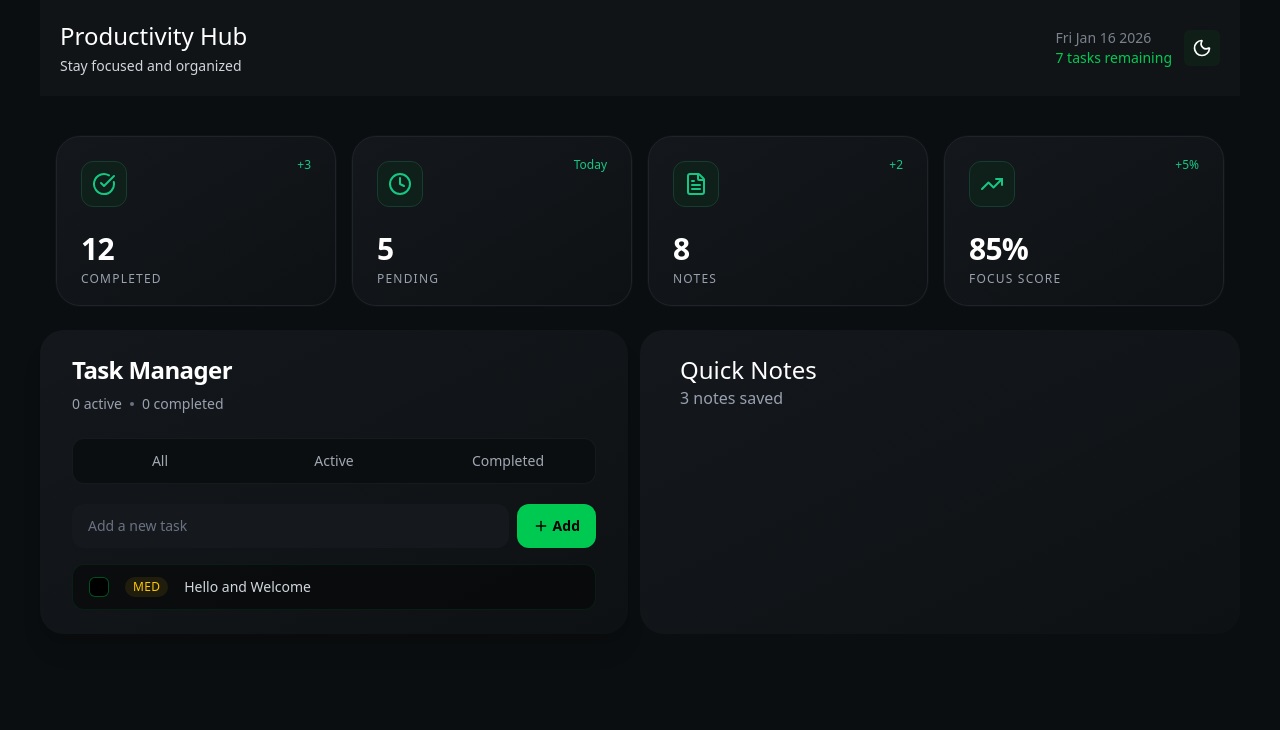
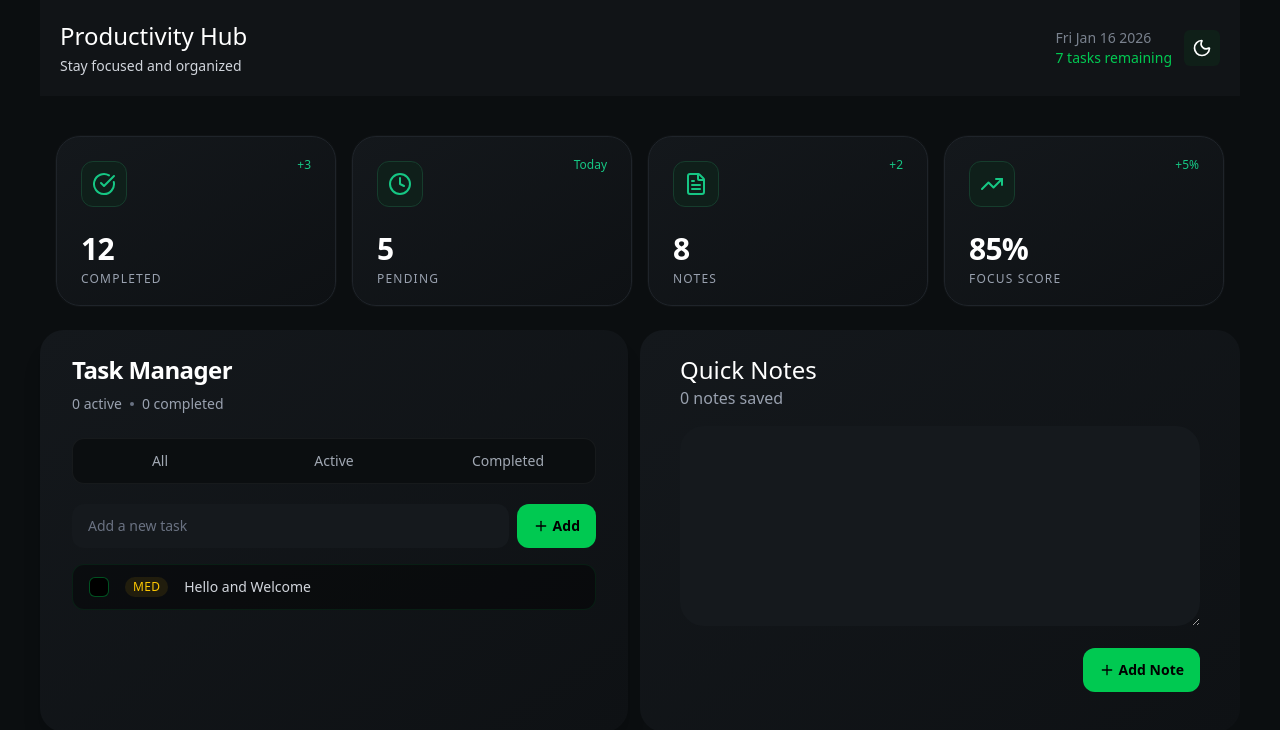
Before and after one commit to Roqeeb-dev/personal-productivity-dashboard, a React (Vite) app: page / in a window 1280 px wide. Shown: the top 730 px of the page. Built offline with nearby package versions, Linux system fonts and the light colour scheme.

Commit message:
added notes prelim functionality

```diff
--- a/src/components/Notes.tsx
+++ b/src/components/Notes.tsx
@@ -1,10 +1,60 @@
+import { useState } from "react";
+import { Plus } from "lucide-react";
+
+interface Note {
+  text: string;
+  timeStamp: Date;
+}
+
 export default function Notes() {
+  const [notes, setNotes] = useState<Note[]>([]);
+  const [noteText, setNoteText] = useState<string>("");
+
+  function addNote(e: React.FormEvent) {
+    e.preventDefault();
+    if (!noteText.trim()) return;
+
+    setNotes((prev) => [
+      ...prev,
+      {
+        text: noteText,
+        timeStamp: new Date(),
+      },
+    ]);
+  }
+
   return (
     <main className="bg-gradient-to-br from-[#14181C] to-[#0E1114] text-white py-6 px-10 rounded-3xl">
       <div>
         <h1 className="text-2xl font-medium">Quick Notes</h1>
-        <p className="text-gray-400 font-medium">3 notes saved</p>
+        <p className="text-gray-400 font-medium">{notes.length} notes saved</p>
       </div>
+
+      <form onSubmit={addNote}>
+        <textarea
+          name="note"
+          value={noteText}
+          onChange={(e: React.ChangeEvent<HTMLTextAreaElement>) => {
+            setNoteText(e.target.value);
+          }}
+          className="h-[200px] w-full bg-[#15191D] focus:bg-black focus:ring-1 focus:ring-green-500/40 focus:outline-none rounded-3xl my-4 p-2 text-md"
+        ></textarea>
+        <div className="flex items-center justify-end">
+          <button className="flex items-center gap-1 rounded-xl bg-green-500 px-4 py-3 text-sm font-semibold text-black transition hover:bg-green-600">
+            <Plus size={16} /> <span>Add Note</span>
+          </button>
+        </div>
+      </form>
+
+      {/* Notes list */}
+      <section className="mt-4">
+        {notes.map((note) => (
+          <div className="flex items-center gap-4 rounded-xl border border-green-500/10 bg-black/40 px-4 py-3 transition hover:border-green-500/30">
+            <p>{note.text}</p>
+            <p>{note.timeStamp.toISOString()}</p>
+          </div>
+        ))}
+      </section>
     </main>
   );
 }
--- a/src/components/Tasks.tsx
+++ b/src/components/Tasks.tsx
@@ -71,7 +71,7 @@ export default function Tasks() {
       <form onSubmit={addNewTask} className="mt-5 flex items-center gap-2">
         <input
           type="text"
-          className="flex-1 rounded-xl bg-[#15191D] px-4 py-3 text-sm text-gray-200 placeholder:text-gray-500 focus:outline-none focus:ring-1 focus:ring-green-500/40"
+          className="flex-1 rounded-xl bg-[#15191D] px-4 py-3 text-sm text-gray-200 placeholder:text-gray-500 focus:outline-none focus:ring-1 focus:ring-green-500/40 focus:bg-black"
           placeholder="Add a new task"
           value={taskText}
           onChange={(e) => setTaskText(e.target.value)}
```
